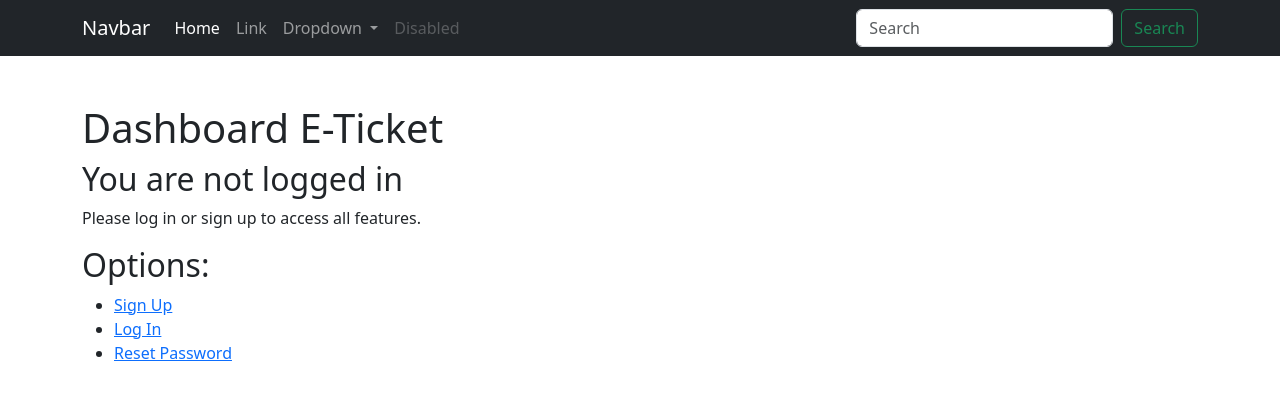
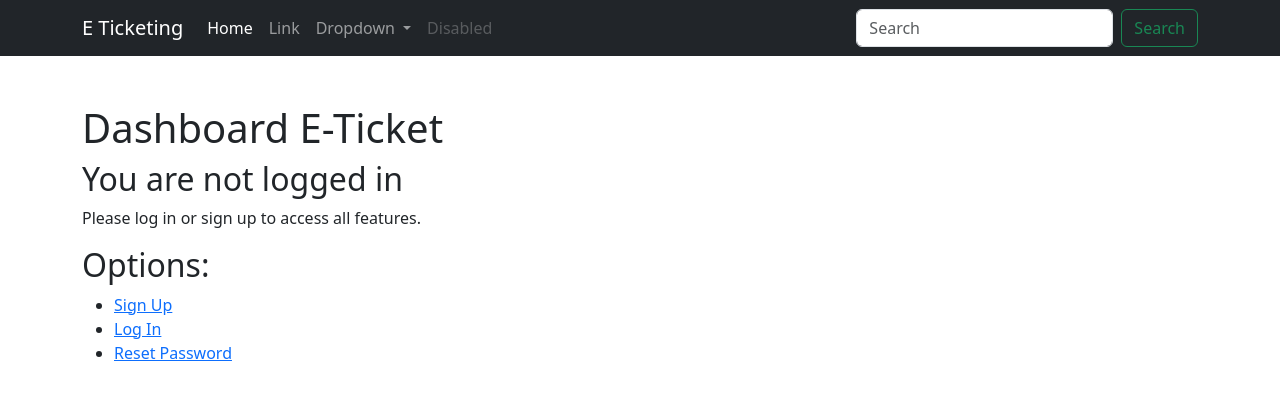
Before and after one commit to cyberfly/djangoeticket, a Django app: page / in a window 1280 px wide. Shown: the top 400 px of the page. Run offline with Django 5.2, Linux system fonts and the light colour scheme.

Commit message:
show site name on header using global settings SITE_NAME

```diff
--- a/templates/includes/header.html
+++ b/templates/includes/header.html
@@ -1,6 +1,6 @@
 <nav class="navbar navbar-expand-lg navbar-dark bg-dark">
       <div class="container">
-        <a class="navbar-brand" href="#">Navbar</a>
+        <a class="navbar-brand" href="#">{{ SITE_NAME }}</a>
         <button class="navbar-toggler" type="button" data-bs-toggle="collapse" data-bs-target="#navbarSupportedContent" aria-controls="navbarSupportedContent" aria-expanded="false" aria-label="Toggle navigation">
           <span class="navbar-toggler-icon"></span>
         </button>
```
